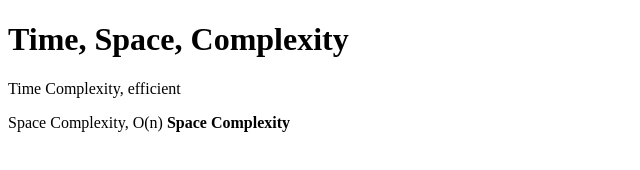
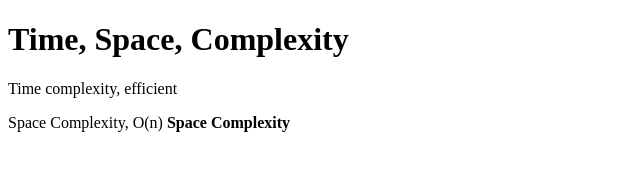
Before and after one commit to acciojob/time-and-space-complexity-Yogagujar07, a website: page main.html in a window 1280 px wide. Shown: the full height of the page, 0-640 px from the left. Drawn offline with Linux system fonts and the light colour scheme.

Commit message:
created a submission

```diff
--- a/main.html
+++ b/main.html
@@ -9,9 +9,9 @@
 <body>
 	 <h1>Time, Space, Complexity</h1>
 
-    <p>Time Complexity, efficient</p>
+    <p>Time complexity, efficient</p>
 
-    <p>Space Complexity, O(n) <b>Space Complexity</b></p>
+    <p>Space Complexity, O(n) <b> Space Complexity</b></p>
 	<!-- the entire body must be written by student -->
     <script type="text/javascript" src="./script.js">
 </script>
```
